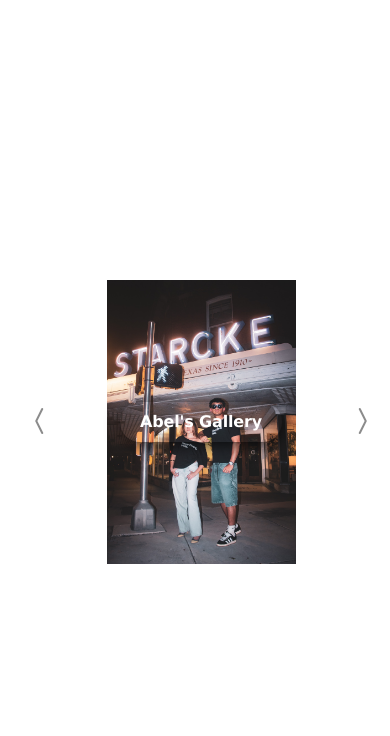
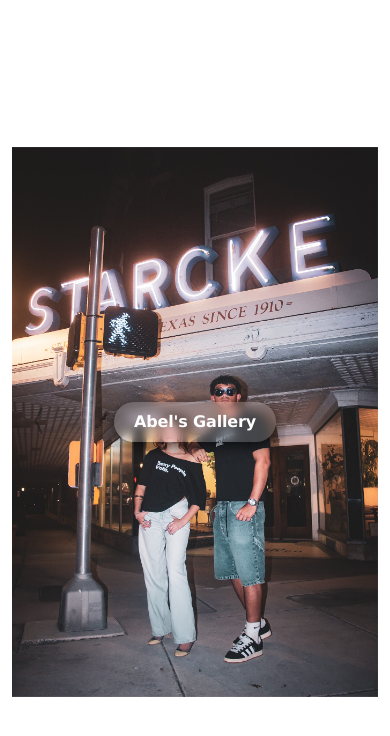
Before and after one commit to testaccfrog/testaccfrog.github.io, a plain HTML site: page index.html in a window 390 px wide. Drawn offline with nearby package versions, Linux system fonts and the light colour scheme.

Commit message:
version 1.2.5 (updating landing page)
- Image Responsiveness
Updated classes responsible for containing images and image class itself to fix image responsiveness issues.
- Glossy glass a "buttons"
updated .homeNav a to create a glossy glass feel for the button.

```diff
--- a/index.html
+++ b/index.html
@@ -23,15 +23,7 @@
                         <a href="gallery.html">Abel's Gallery</a>
                      </div>
                   </div>
-                  <img src="SPV_Campaign3_y.jpg" class="d-block w-100" alt="...">
-               </div>
-               <div class="carousel-item">
-                  <div class="homeNav">
-                     <div class="homeLogo">
-                        <a href="gallery.html">Abel's Gallery</a>
-                     </div>
-                  </div> <!-- End of Navigation Bar -->
-                  <img src="Portrait5_y.JPG" class="d-block w-100" alt="...">
+                  <img src="SPV_Campaign3_y.jpg" class="featuredImages" alt="...">
                </div>
                <div class="carousel-item">
                   <div class="homeNav">
@@ -39,7 +31,15 @@
                         <a href="gallery.html">Abel's Gallery</a>
                      </div>
                   </div>
-                  <img src="Event_Sport_Soccer_y.jpg" class="d-block w-100" alt="...">
+                  <img src="Portrait5_y.JPG" class="featuredImages" alt="...">
+               </div>
+               <div class="carousel-item">
+                  <div class="homeNav">
+                     <div class="homeLogo">
+                        <a href="gallery.html">Abel's Gallery</a>
+                     </div>
+                  </div>
+                  <img src="Event_Sport_Soccer_y.jpg" class="featuredImages" alt="...">
                   </div>
                </div>
                <button class="carousel-control-prev button-featured-next" type="button"  data-bs-target="#carouselExampleFade" data-bs-slide="prev">
--- a/style.css
+++ b/style.css
@@ -178,8 +178,11 @@ body .col-10 {
     text-decoration: none;
     display: inline-block;
     margin: 5px;
-    box-shadow: 0 4px 15px rgb(0, 0, 0, .7);
-    transition: all 0.5s cubic-bezier(0.4, 0, 0.2, 1);
+    /* Creates glossy glass button */
+    background-color: rgb(255,255,255, .15); /* Transparent color rgb (color, opacity) */
+    backdrop-filter: blur(5px); /* background blur */
+    box-shadow: 0 4px 15px rgb(0, 0, 0, .7); /* shadow affect around a "button" */
+    transition: all 0.5s cubic-bezier(0.4, 0, 0.2, 1); /* Transitions button ease-in-out functionality */
 }
 
 .homeNav a:not(.socialMedia a):hover {
@@ -222,7 +225,7 @@ body .col-10 {
 .homeBackground {
 /*This container holds and centers the featured images */
    display: flex; /* Allows for vertical distribution */
-   position: absolute;
+   position: relative;
    justify-content: center; /* Distributes content evenly in the column */
    align-items: center; /* Aligning itmes to the start (left) */
    overflow: hidden;
@@ -232,25 +235,22 @@ body .col-10 {
 }
 
 /* CAROUSEL CLASSES START */
-.carousel-inner {
-    height: 100%; /* Make the inner part of the carousel take full height */
+
+.carousel-inner .carousel-item { /* these classes require the same css adjustments */
+   /* contains .featuredImages and allows for responsiveness without breaking format. */
+   height: 100vh; /*contains image within .carouselitem*/
+   display: flex;
+   align-items: center; /* prevents button from being positioned at top */
+   justify-content: center; /* center image within carousel and inner divs */
 }
 
-.carousel-inner .carousel-item {
-    height: 100%; /* Each carousel item should take full height */
-    width: auto;
-    display: flex; /* Use flexbox to center the image within the item */
-    justify-content: center; /* Center image horizontally */
-    align-items: center; /* Center image vertically */
-    max-width: 100%;
-}
-
-.carousel-inner .carousel-item img {
-   width: 100%; /* This is the key: Prioritize filling the height */
-   height: auto;  /* Let width adjust automatically to maintain aspect ratio */
-   /*NOTE: set max-width between 25% and 50% to ensure it fits on screen vertically */
-   max-width: 50%; /* Ensure it doesn't overflow horizontally if image is wider than container when scaled by height */
- }/* CAROUSEL CLASSES END */
+/*same as: .carousel-inner .carousel-item img*/
+.featuredImages {
+   max-width: 100%;
+   max-height: 100%;
+   width: auto;
+   height: auto;
+}/* CAROUSEL CLASSES END */
 /* HOME PAGE CLASSES END */
 
 /* GALLERY PAGE CLASSES */
@@ -384,9 +384,7 @@ body .col-10 {
 .bi-chevron-compact-left:hover, .bi-chevron-compact-right:hover {
    background-color: rgba(0, 0, 0, 0.5);
    color: #1a1a1a;
-}
-/* interactive elements END */
-
+}/* interactive elements END */
 /* GALLERY PAGE CLASSES END */
 
 /* CONTACT PAGE CLASSES START*/
```
